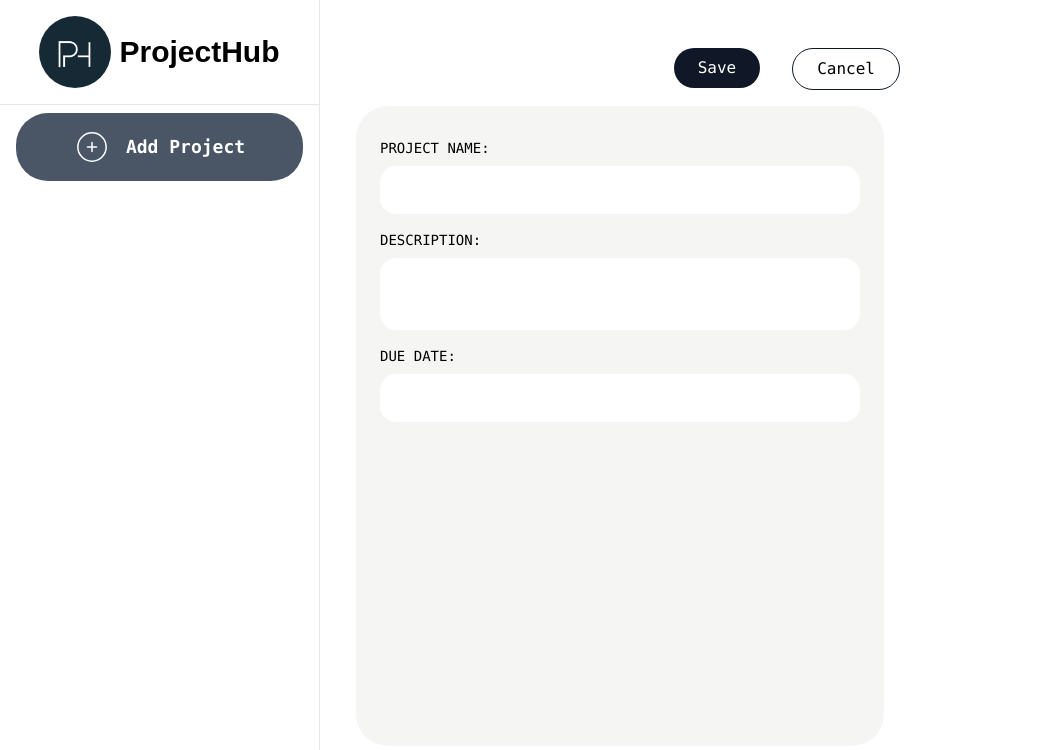
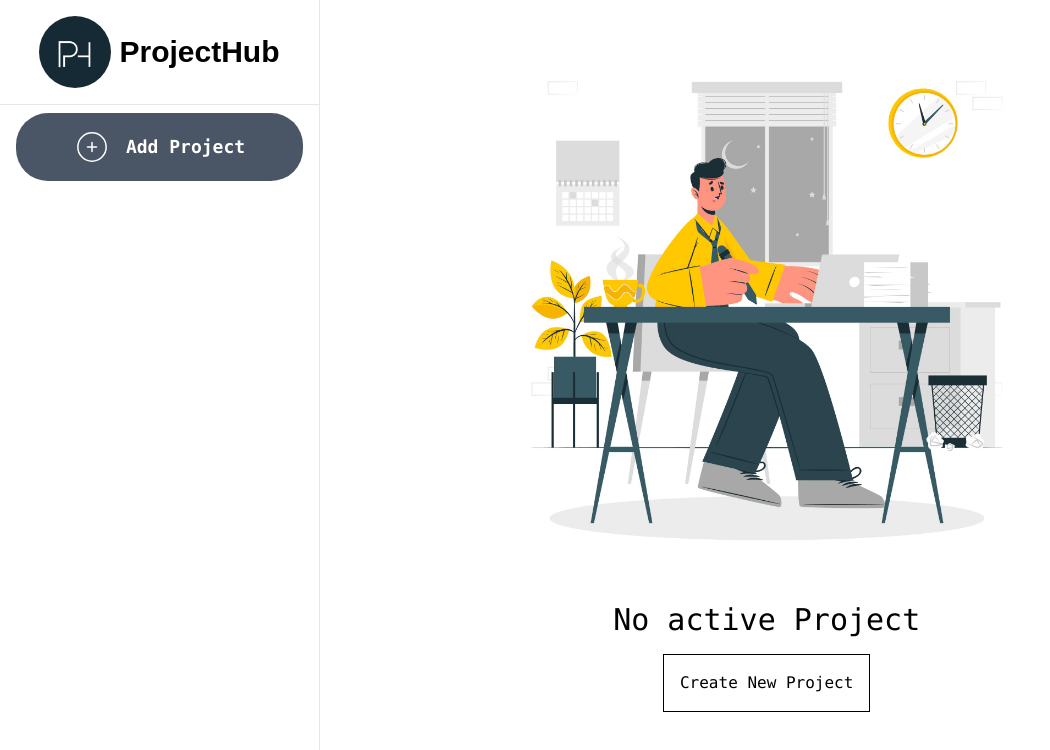
Before and after one commit to shivraj-roy/projectHub, a React (Vite) app: page / in a window 1280 px wide. Shown: the top 750 px of the page, without its empty margins (0-1050 px from the left). Built offline with nearby package versions, Linux system fonts and the light colour scheme; a web font is replaced by a local one.

Commit message:
add: Home component for home screen...

```diff
--- a/src/App.jsx
+++ b/src/App.jsx
@@ -1,3 +1,4 @@
+import Home from "./components/Home";
 import NewProject from "./components/NewProject";
 import ProjectSidebar from "./components/ProjectSidebar";
 
@@ -5,7 +6,8 @@ function App() {
    return (
       <main className="flex gap-5">
          <ProjectSidebar />
-         <NewProject />
+         {/* <NewProject /> */}
+         <Home />
       </main>
    );
 }
--- /dev/null
+++ b/src/components/Button.jsx
@@ -0,0 +1,10 @@
+export default function Button({ children, ...props }) {
+   return (
+      <button
+         className="cursor-pointer border p-4 transition-all capitalize hover:rounded-xl"
+         {...props}
+      >
+         {children}
+      </button>
+   );
+}
--- /dev/null
+++ b/src/components/Home.jsx
@@ -0,0 +1,18 @@
+import HOME from "../assets/Working Late.jpg";
+import Button from "./Button";
+
+export default function Home() {
+   return (
+      <div className="text-center w-2/3 my-9">
+         <img
+            src={HOME}
+            alt="home-image"
+            className="w-[550px] mx-auto object-contain"
+         />
+         <h2 className="my-4 text-3xl">No active Project</h2>
+         <p className="my-4">
+            <Button>Create new project</Button>
+         </p>
+      </div>
+   );
+}
```
Also changed, not shown: src/assets/Working Late.jpg (added).
